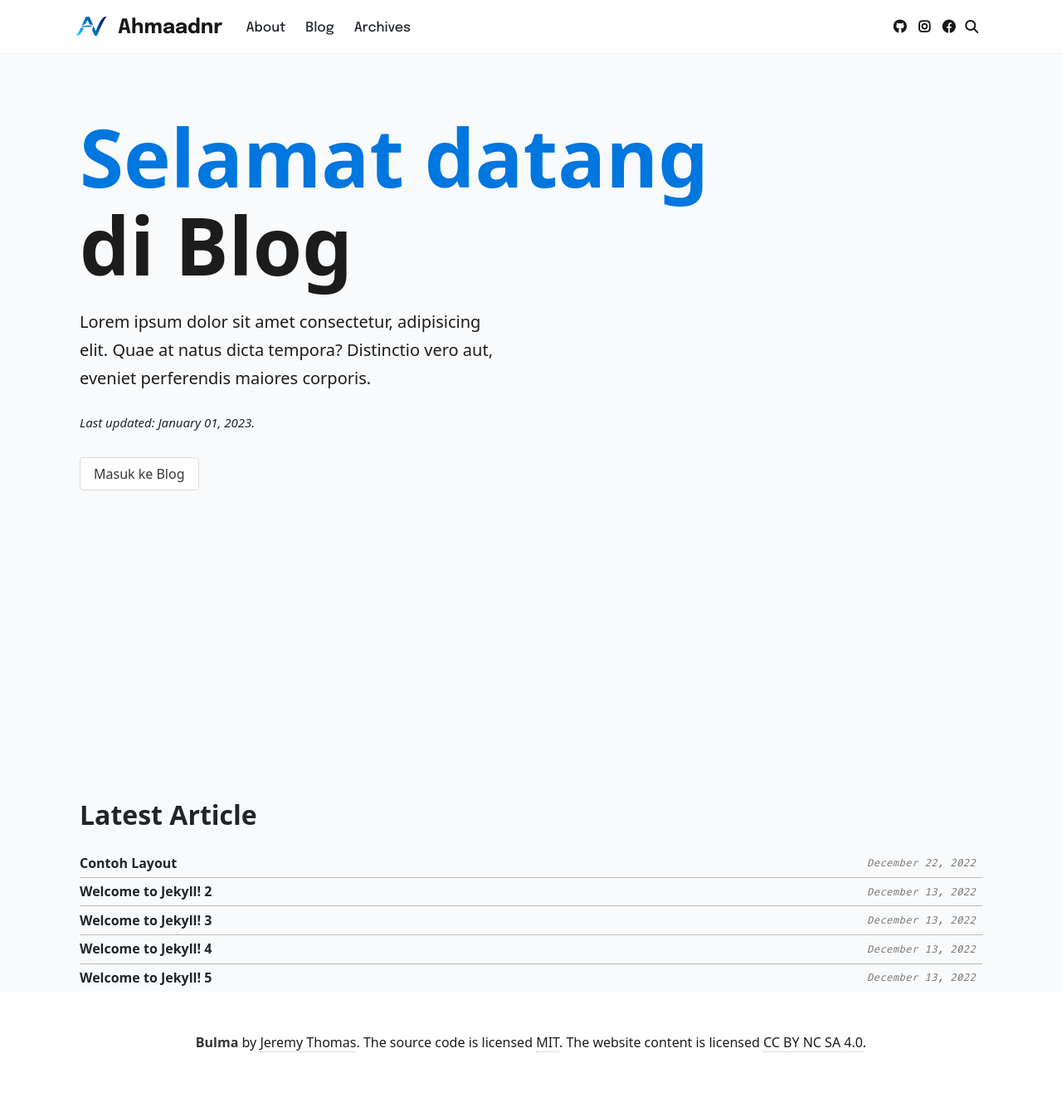
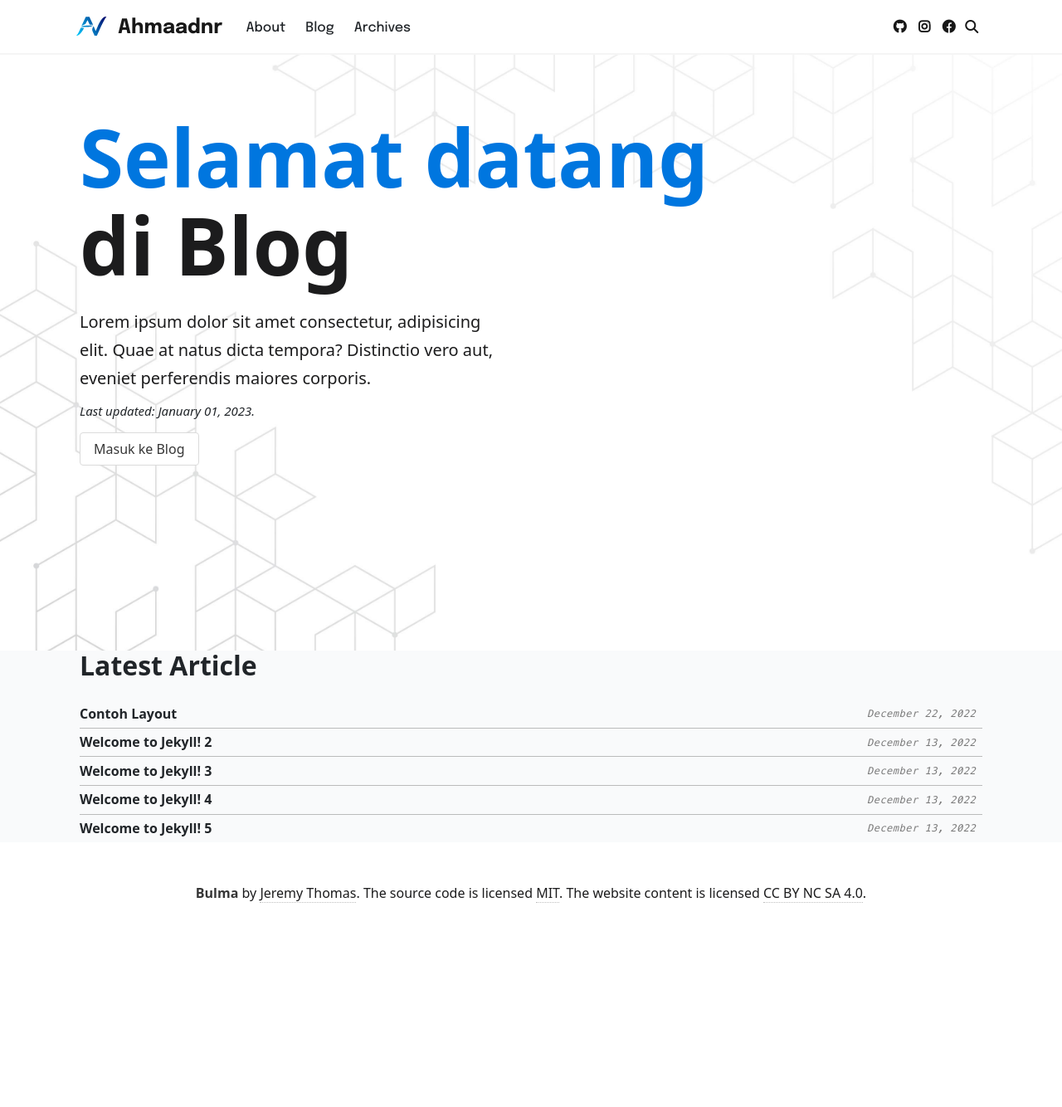
Before and after one commit to ahmaadn/ahmaadn.github.io, a Jekyll site: the page built from index.html, in a window 1280 px wide. Shown: the whole page at 83% size. Built offline with Jekyll 4.4.1, drawn with Linux system fonts in a browser that asks for light colours; comment, search, counter and statistics services are not loaded; after the commit the page ends 1154 px from its top, so only the background shows below that.

Commit message:
update tampilan index

```diff
--- a/_sass/_base.scss
+++ b/_sass/_base.scss
@@ -119,6 +119,10 @@ code {
     font-style: italic;
 }
 
+p.date {
+    margin: 0;
+}
+
 
 @media screen and (min-width: 768px) {
     .container {
@@ -231,8 +235,14 @@ ul.task-list {
 
 
 #header {
-    font-family: var(--font-family-navbar);
     text-align: center;
+    min-height: 80vh;
+
+    background-image: url('/assets/img/bg-home.jpg');
+    background-repeat: no-repeat;
+    background-size: auto 100%;
+    background-position: center top;
+    // background-attachment: fixed;
 
     .hero-body {
         display: block;
@@ -246,11 +256,13 @@ ul.task-list {
     }
     .hero-subtitle {
         font-size: 1rem;
+        margin-bottom: 10px !important;
     }
 }
 
 @media screen and (min-width: 768px) {
     #header {
+        background-size: 100% auto;
         .hero-title {
             font-size: 4rem;
         }
--- a/index.html
+++ b/index.html
@@ -3,14 +3,14 @@ layout: page
 nav: false
 ---
 
+<div class="wrapper">
+    <section id="header">
         <div class="container">
-    <div class="wrapper">
-        <section class="hero is-fullheight" id="header">
+            <div class="hero-is-fullheight">
                 <div class="hero-body px-0">
-                <div>
                     <h1 class="hero-title my-5">
                         <span>Selamat datang</span>
-                            <br>
+                            <br class="is-hidden-mobile">
                         di Blog
                     </h1>
                     <p class="hero-subtitle mb-5">
@@ -24,8 +24,11 @@ nav: false
                     <a class="button my-3" href="{{ '/blog/' | relative_url }}"> Masuk ke Blog </a>
                 </div>
             </div>
+        </div>
     </section>
 
+    <section id="latest-post">
+        <div class="container">
             <div class="posts">
                 <div class="title">
                     Latest Article
@@ -44,4 +47,5 @@ nav: false
                 {% endfor %}
             </div>
         </div>
+    </section>
 </div>
```
Also changed, not shown: 1 other file. Lines whose indentation alone changed are shown as unchanged.
